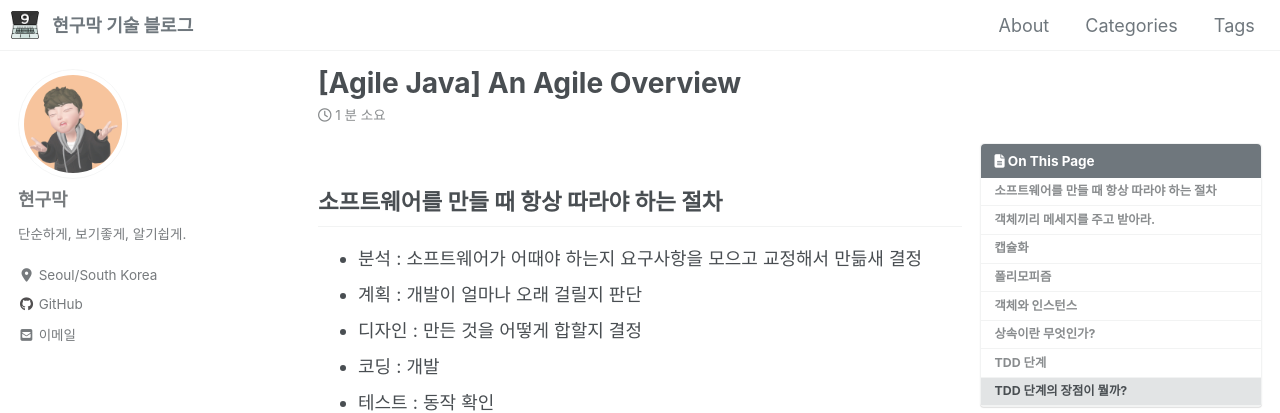
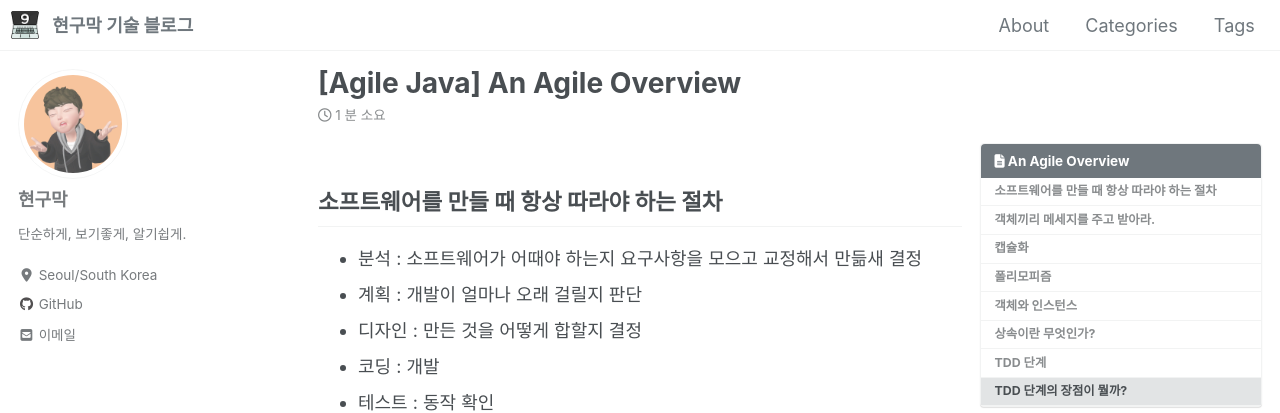
Before and after one commit to Hyeon9mak/Hyeon9mak.github.io, a Jekyll site: the page built from _posts/2020-12-01-Agile-Java-An-Agile-Overview.md, in a window 1280 px wide. Shown: the top 413 px of the page. Built offline with Jekyll 4.4.1, drawn with Linux system fonts in a browser that asks for light colours; cached includes are drawn as plain includes; nearby versions of some CDN libraries; comment, search, counter and statistics services are not loaded.

Commit message:
Update 2020-12-01-Agile-Java-An-Agile-Overview.md

```diff
--- a/_posts/2020-12-01-Agile-Java-An-Agile-Overview.md
+++ b/_posts/2020-12-01-Agile-Java-An-Agile-Overview.md
@@ -12,7 +12,7 @@ tags:
     - 자바
 toc: true
 toc_sticky: true
-toc_label: ""
+toc_label: "An Agile Overview"
 ---
 
 ## 소프트웨어를 만들 때 항상 따라야 하는 절차
```
